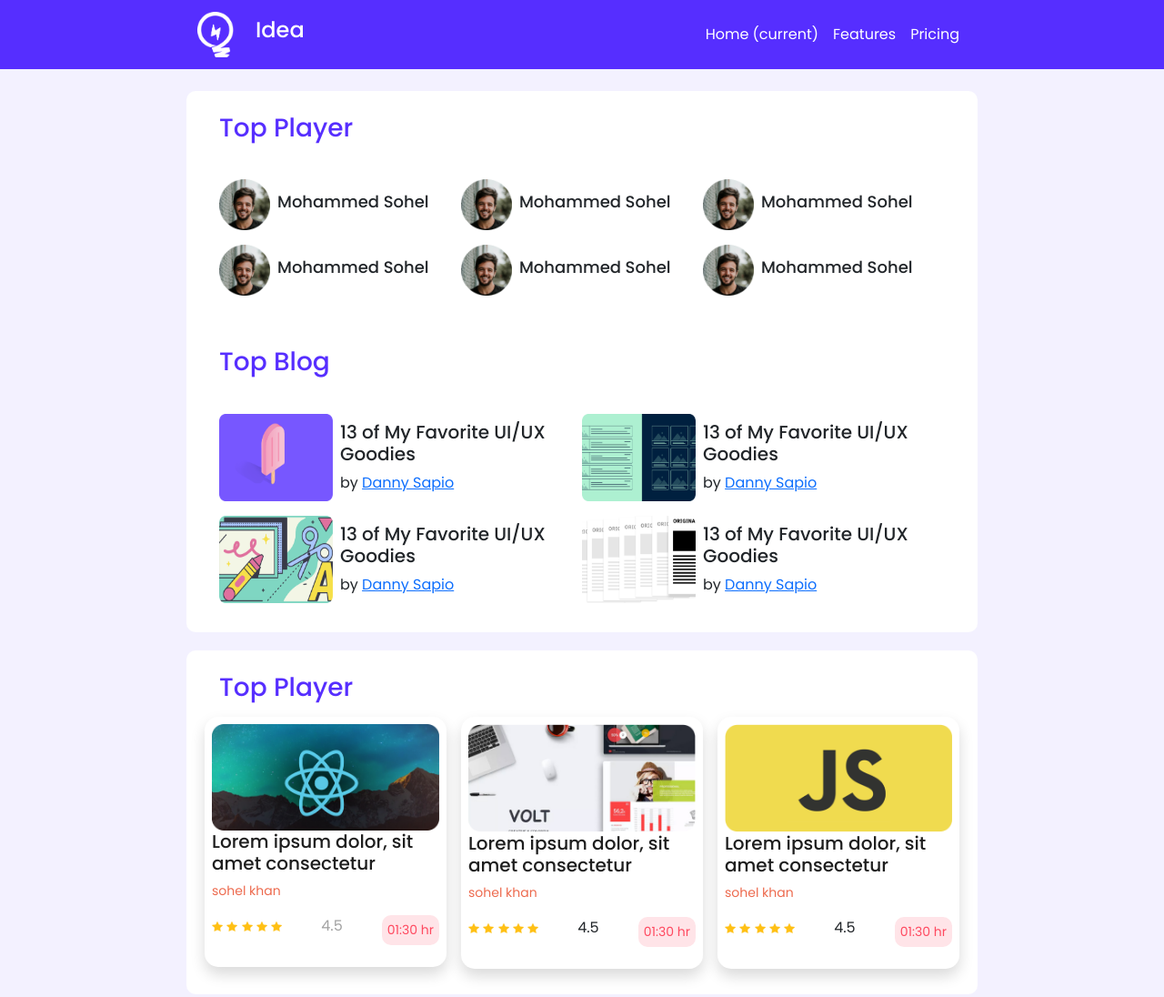
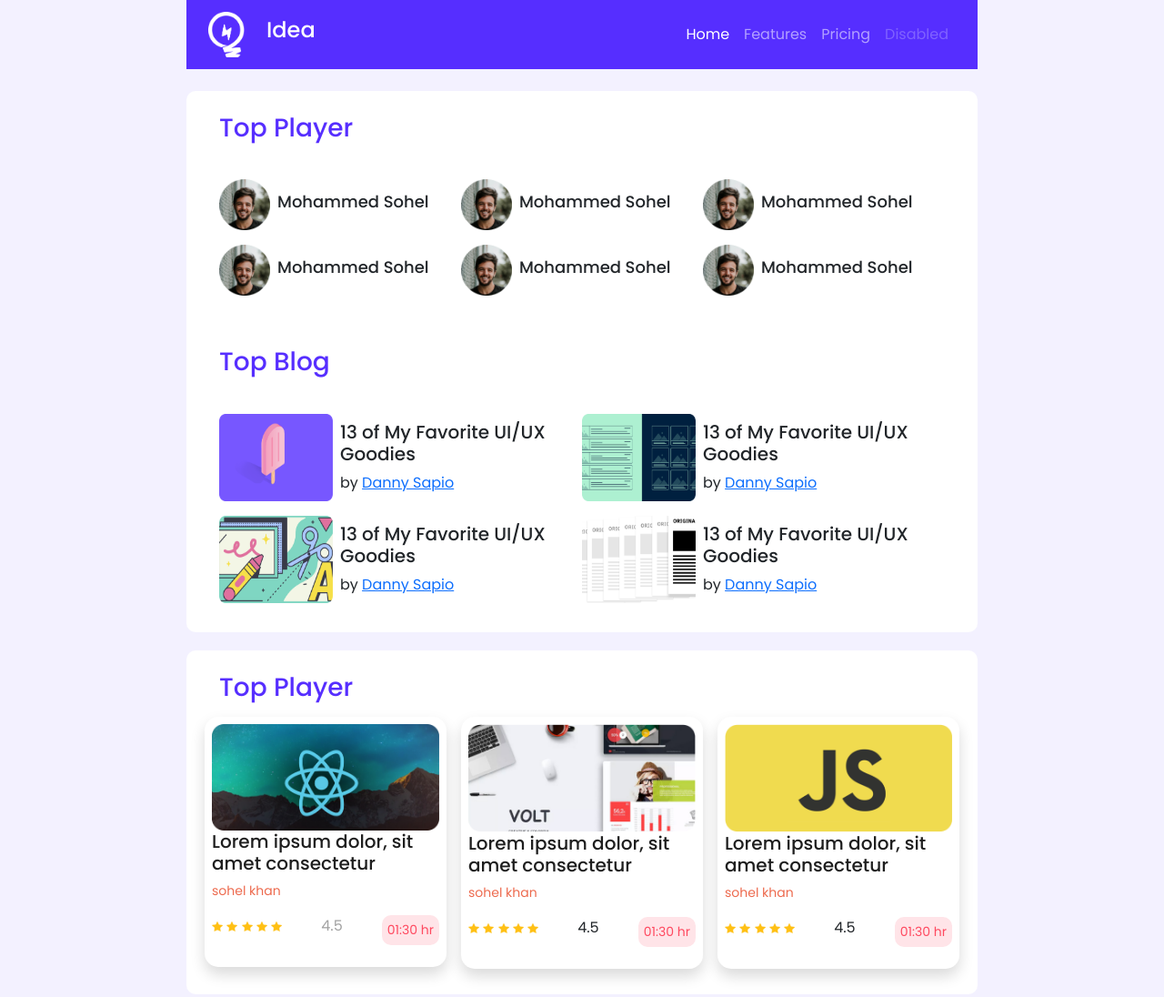
Before and after one commit to md-riaj11/leader-board, a plain HTML site: page index.html in a window 1280 px wide. Shown: the whole page at 91% size. Drawn offline with nearby package versions, Linux system fonts and the light colour scheme.

Commit message:
responsive done

```diff
--- a/index.html
+++ b/index.html
@@ -10,23 +10,35 @@
 </head>
 <body>
     <div class="container-fluid leader-nav-bg">
-        <div class="container">
-            <nav class="navbar navbar-expand-lg">
-                <a class="navbar-brand" href="#"><img src="images/icons/logo.png" alt="" class="logo"></a>
-                <h4 class="p-2">Idea</h4>
-                <button class="navbar-toggler" type="button" data-toggle="collapse" data-target="#navbarNavAltMarkup" aria-controls="navbarNavAltMarkup" aria-expanded="false" aria-label="Toggle navigation">
-                  <span class="navbar-toggler-icon"></span>
-                </button>
-                <div class="collapse navbar-collapse" id="navbarNavAltMarkup">
-                  <div class="navbar-nav ms-auto">
-                    <a class="nav-item nav-link active" href="#">Home <span class="sr-only">(current)</span></a>
-                    <a class="nav-item nav-link" href="#">Features</a>
-                    <a class="nav-item nav-link" href="#">Pricing</a>
+        <div class="header">
+                <nav class="navbar navbar-expand-lg navbar-dark">
+                    <div class="container-fluid">
+                        <a class="navbar-brand" href="#"><img src="images/icons/logo.png" alt="" class="logo"></a>
+                        <h4 class="p-2">Idea</h4>
+                      <button class="navbar-toggler" type="button" data-bs-toggle="collapse" data-bs-target="#navbarNav" aria-controls="navbarNav" aria-expanded="false" aria-label="Toggle navigation">
+                        <span class="navbar-toggler-icon"></span>
+                      </button>
+                      <div class="collapse navbar-collapse justify-content-end" id="navbarNav">
+                        <ul class="navbar-nav ">
+                          <li class="nav-item">
+                            <a class="nav-link active" aria-current="page" href="#">Home</a>
+                          </li>
+                          <li class="nav-item">
+                            <a class="nav-link" href="#">Features</a>
+                          </li>
+                          <li class="nav-item">
+                            <a class="nav-link" href="#">Pricing</a>
+                          </li>
+                          <li class="nav-item">
+                            <a class="nav-link disabled">Disabled</a>
+                          </li>
+                        </ul>
+                      </div>
                     </div>
-                </div>
+                  </nav>
         </div>
     </div>
-    <section class="container leader-board-top mt-4">
+    <section class="container-fluid leader-board-top mt-4">
         <h3 class="px-4 pt-4">Top Player</h3>
 
         <div class="d-flex flex-wrap  p-4">
@@ -88,7 +100,7 @@
             </div>
         </div>
     </section>
-    <section class="container course_list">
+    <section class="container-fluid course_list">
         <h3 class="px-4 pt-4 ">Top Player</h3>
         <div class="d-flex flex-wrap">
             <div class="col-md-4 p-2 col-sm-12 col-12">
--- a/style.css
+++ b/style.css
@@ -4,7 +4,8 @@ body {
 
     font-family: 'Poppins', sans-serif;
 }
-.container{width: 870px;}
+.container-fluid,header{max-width: 870px;}
+
 .leader-nav-bg{
     background-color: #562EFF;
     color: #fff;
```
